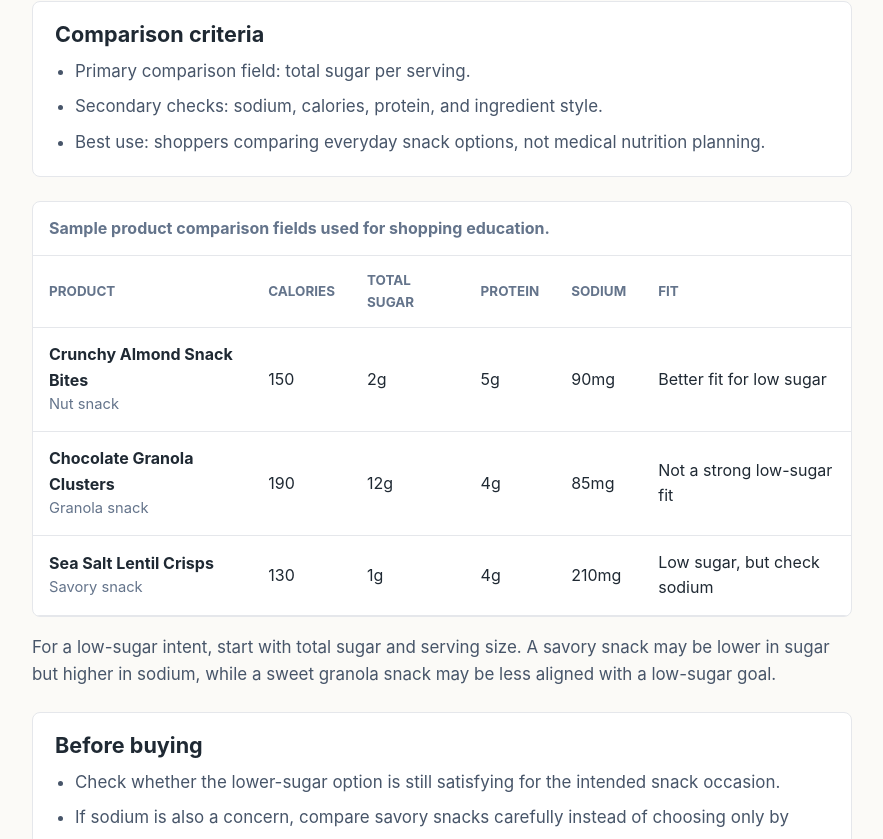
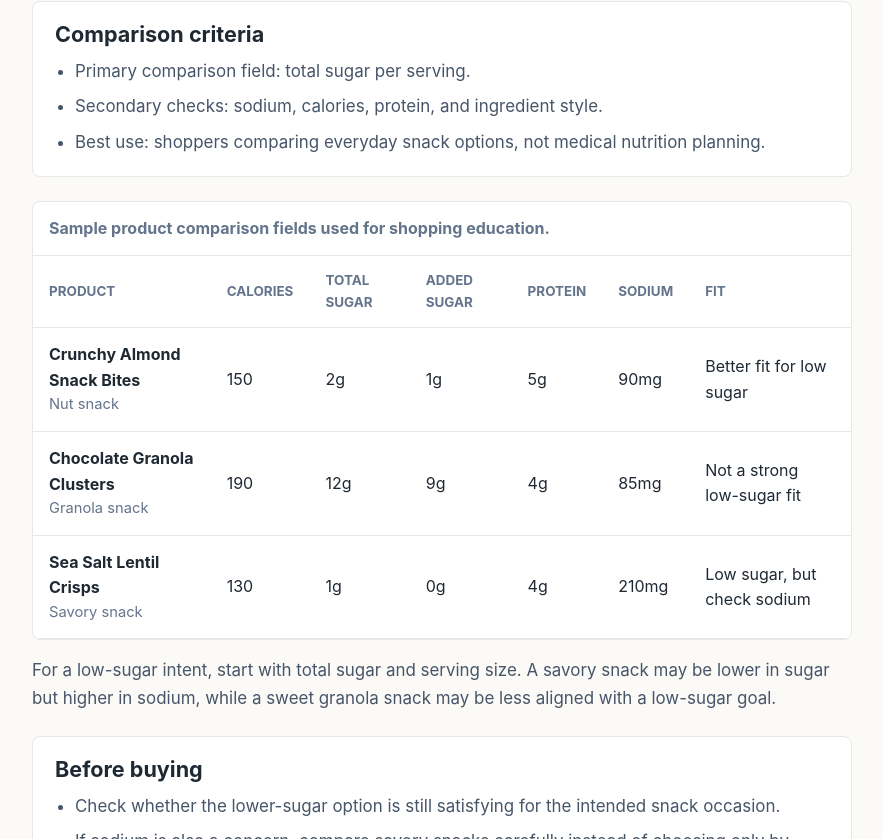
Before and after one commit to Astalos11/bettercart-ai-approval-site, a Next.js app: page /compare/low-sugar-snacks in a window 1280 px wide. Shown: the part 569-1408 px from the top of the page, without its empty margins (198-1081 px from the left). Built offline with nearby package versions, Linux system fonts and the light colour scheme; no server answers.

Commit message:
Show added sugar in comparison tables

```diff
--- a/app/compare/[slug]/page.jsx
+++ b/app/compare/[slug]/page.jsx
@@ -74,6 +74,7 @@ export default function ComparisonPage({ params }) {
               <th>Product</th>
               <th>Calories</th>
               <th>Total sugar</th>
+              <th>Added sugar</th>
               <th>Protein</th>
               <th>Sodium</th>
               <th>Fit</th>
@@ -88,6 +89,7 @@ export default function ComparisonPage({ params }) {
                 </td>
                 <td>{product.calories}</td>
                 <td>{product.totalSugar}g</td>
+                <td>{product.addedSugar === null || product.addedSugar === undefined ? "Not listed" : `${product.addedSugar}g`}</td>
                 <td>{product.protein}g</td>
                 <td>{product.sodium}mg</td>
                 <td>{product.fit}</td>
```
